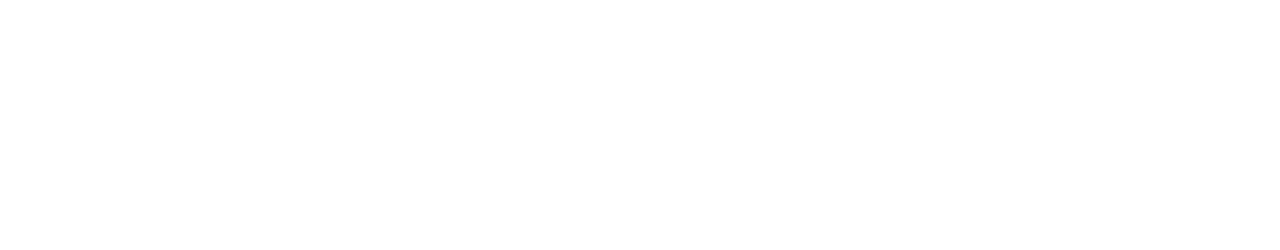
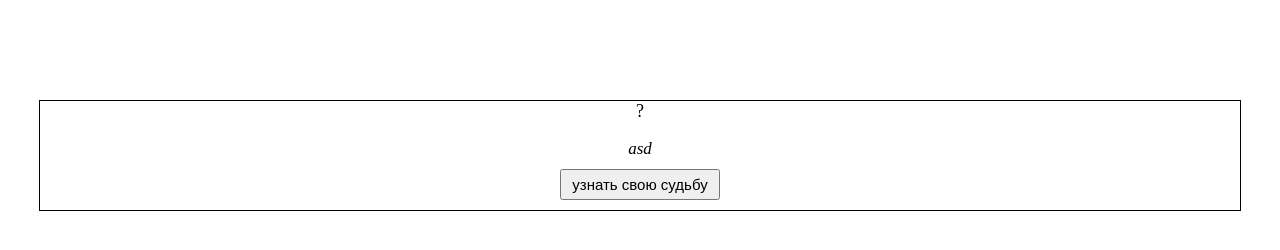
Before and after one commit to Elkhan911/Predictions-JavaScript, a plain HTML site: page index.html in a window 1280 px wide. Drawn offline with Linux system fonts and the light colour scheme.

Commit message:
html + css code

```diff
--- a/index.css
+++ b/index.css
@@ -0,0 +1,29 @@
+.task {
+  margin: 100px auto;
+  border: 1px solid black;
+  width: 1200px;
+}
+
+#parent {
+  text-align: center;
+}
+#parent > * {
+  margin-bottom: 10px;
+}
+
+#timer {
+  font-size: 18px;
+}
+#text {
+  font-size: 17px;
+  font-style: italic;
+}
+
+button {
+  padding: 5px 10px;
+  font-size: 15px;
+  cursor: pointer;
+}
+button:not(.active) {
+  display: none;
+}
--- a/index.html
+++ b/index.html
@@ -8,6 +8,15 @@
     <title>Предсказания</title>
   </head>
   <body>
+    <section class="task">
+      <div id="parent">
+        <div id="timer">?</div>
+        <p id="text">asd</p>
+        <button id="start" class="active">узнать свою судьбу</button>
+        <button id="stop">получить предсказание</button>
+      </div>
+    </section>
+
     <script src="script.js"></script>
   </body>
 </html>
```
Also changed, not shown: script.js (line endings or trailing spaces).
